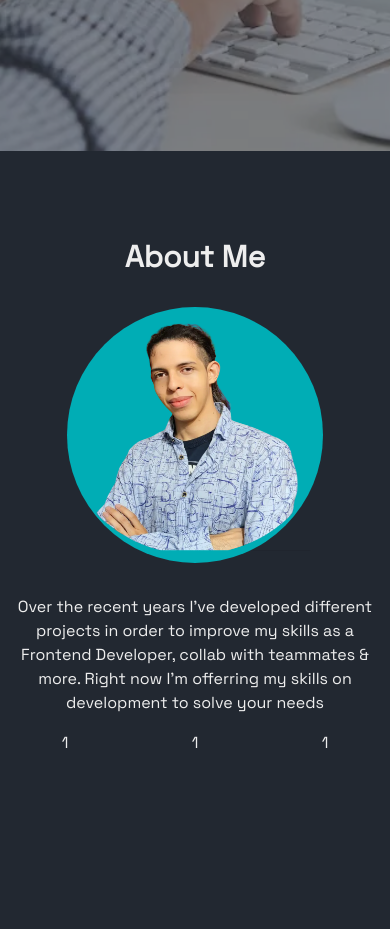
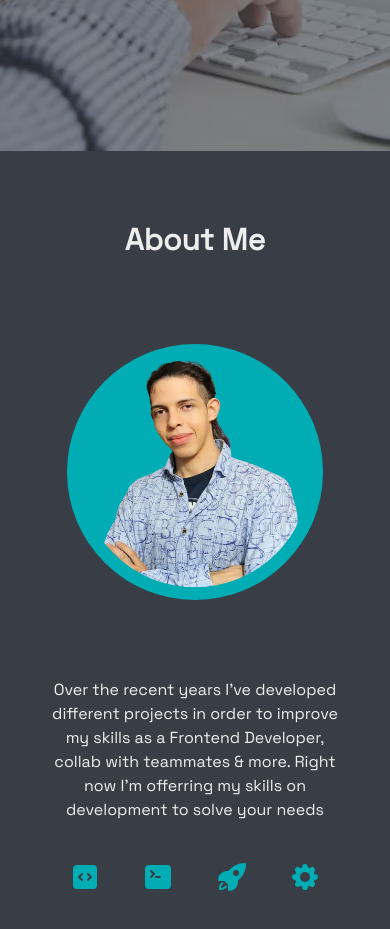
Before and after one commit to Felix7447/Felix-web-dev, a Next.js app: page /en in a window 390 px wide. Shown: the part 689-1618 px from the top of the page. Built offline with nearby package versions, Linux system fonts and the light colour scheme.

Commit message:
feat(About section): :art: Enhanced about styles & responsiveness

```diff
--- a/src/components/About.tsx
+++ b/src/components/About.tsx
@@ -7,12 +7,14 @@ import { About } from '@/aboutTypes'
 
 const About = ({ dictionary }: { dictionary: About }) => {
   return (
-    <section className='h-screen dark:bg-secondary bg-main py-20 text-center'>
-      <h1 className='text-3xl text-text my-2 font-bold'>{dictionary.title}</h1>
-      <div className='col-span-12 w-full flex justify-center items-center my-8 px-4'>
-        <figure className={`relative flex justify-center items-center w-64 h-64 dark:bg-main bg-text rounded-full`}>
+    <section className='grid grid-cols-12 min-h-screen dark:bg-primary bg-text py-10 px-8 lg:px-28 text-center'>
+      <h1 className='col-span-12 self-center text-3xl dark:text-text text-secondary my-2 font-bold md:text-5xl'>
+        {dictionary.title}
+      </h1>
+      <div className='col-span-12 w-full flex justify-center items-center my-8 px-4 md:col-span-4 lg:col-span-5 md:order-2'>
+        <figure className={`relative flex justify-center items-center w-64 h-64 md:w-56 md:h-56 lg:w-80 lg:h-80 bg-main rounded-full`}>
           <Image
-            className='scale-90'
+            className='scale-90 rounded-full'
             src={image}
             alt="Felix Reyna"
             fill
@@ -20,14 +22,27 @@ const About = ({ dictionary }: { dictionary: About }) => {
           />
         </figure>
       </div>
-      <aside className='grid grid-cols-12 justify-center text-text'>
-        <p className='col-span-12 px-4'>{dictionary.description}</p>
-        <div className="col-span-12 flex justify-around my-4">
-          <span>1</span>
-          <span>1</span>
-          <span>1</span>
-        </div>
+      <aside className='col-span-12 flex items-center dark:text-text text-secondary md:col-span-8 md:order-1 lg:col-start-2 lg:col-span-6'>
+        <p className='w-full px-4 md:text-left md:text-3xl'>{dictionary.description}</p>
       </aside>
+      <footer className="col-span-12 p-4 flex justify-around text-main lg:col-start-2 md:col-span-6 md:order-3 md:p-0">
+        <svg xmlns="http://www.w3.org/2000/svg" viewBox="0 0 24 24" fill="currentColor" className="w-8 h-8 md:w-16 md:h-16">
+          <path fillRule="evenodd" d="M3 6a3 3 0 013-3h12a3 3 0 013 3v12a3 3 0 01-3 3H6a3 3 0 01-3-3V6zm14.25 6a.75.75 0 01-.22.53l-2.25 2.25a.75.75 0 11-1.06-1.06L15.44 12l-1.72-1.72a.75.75 0 111.06-1.06l2.25 2.25c.141.14.22.331.22.53zm-10.28-.53a.75.75 0 000 1.06l2.25 2.25a.75.75 0 101.06-1.06L8.56 12l1.72-1.72a.75.75 0 10-1.06-1.06l-2.25 2.25z" clipRule="evenodd" />
+        </svg>
+
+        <svg xmlns="http://www.w3.org/2000/svg" viewBox="0 0 24 24" fill="currentColor" className="w-8 h-8 md:w-16 md:h-16">
+          <path fillRule="evenodd" d="M2.25 6a3 3 0 013-3h13.5a3 3 0 013 3v12a3 3 0 01-3 3H5.25a3 3 0 01-3-3V6zm3.97.97a.75.75 0 011.06 0l2.25 2.25a.75.75 0 010 1.06l-2.25 2.25a.75.75 0 01-1.06-1.06l1.72-1.72-1.72-1.72a.75.75 0 010-1.06zm4.28 4.28a.75.75 0 000 1.5h3a.75.75 0 000-1.5h-3z" clipRule="evenodd" />
+        </svg>
+
+        <svg xmlns="http://www.w3.org/2000/svg" viewBox="0 0 24 24" fill="currentColor" className="w-8 h-8 md:w-16 md:h-16">
+          <path fillRule="evenodd" d="M9.315 7.584C12.195 3.883 16.695 1.5 21.75 1.5a.75.75 0 01.75.75c0 5.056-2.383 9.555-6.084 12.436A6.75 6.75 0 019.75 22.5a.75.75 0 01-.75-.75v-4.131A15.838 15.838 0 016.382 15H2.25a.75.75 0 01-.75-.75 6.75 6.75 0 017.815-6.666zM15 6.75a2.25 2.25 0 100 4.5 2.25 2.25 0 000-4.5z" clipRule="evenodd" />
+          <path d="M5.26 17.242a.75.75 0 10-.897-1.203 5.243 5.243 0 00-2.05 5.022.75.75 0 00.625.627 5.243 5.243 0 005.022-2.051.75.75 0 10-1.202-.897 3.744 3.744 0 01-3.008 1.51c0-1.23.592-2.323 1.51-3.008z" />
+        </svg>
+
+        <svg xmlns="http://www.w3.org/2000/svg" viewBox="0 0 24 24" fill="currentColor" className="w-8 h-8 md:w-16 md:h-16">
+          <path fillRule="evenodd" d="M11.828 2.25c-.916 0-1.699.663-1.85 1.567l-.091.549a.798.798 0 01-.517.608 7.45 7.45 0 00-.478.198.798.798 0 01-.796-.064l-.453-.324a1.875 1.875 0 00-2.416.2l-.243.243a1.875 1.875 0 00-.2 2.416l.324.453a.798.798 0 01.064.796 7.448 7.448 0 00-.198.478.798.798 0 01-.608.517l-.55.092a1.875 1.875 0 00-1.566 1.849v.344c0 .916.663 1.699 1.567 1.85l.549.091c.281.047.508.25.608.517.06.162.127.321.198.478a.798.798 0 01-.064.796l-.324.453a1.875 1.875 0 00.2 2.416l.243.243c.648.648 1.67.733 2.416.2l.453-.324a.798.798 0 01.796-.064c.157.071.316.137.478.198.267.1.47.327.517.608l.092.55c.15.903.932 1.566 1.849 1.566h.344c.916 0 1.699-.663 1.85-1.567l.091-.549a.798.798 0 01.517-.608 7.52 7.52 0 00.478-.198.798.798 0 01.796.064l.453.324a1.875 1.875 0 002.416-.2l.243-.243c.648-.648.733-1.67.2-2.416l-.324-.453a.798.798 0 01-.064-.796c.071-.157.137-.316.198-.478.1-.267.327-.47.608-.517l.55-.091a1.875 1.875 0 001.566-1.85v-.344c0-.916-.663-1.699-1.567-1.85l-.549-.091a.798.798 0 01-.608-.517 7.507 7.507 0 00-.198-.478.798.798 0 01.064-.796l.324-.453a1.875 1.875 0 00-.2-2.416l-.243-.243a1.875 1.875 0 00-2.416-.2l-.453.324a.798.798 0 01-.796.064 7.462 7.462 0 00-.478-.198.798.798 0 01-.517-.608l-.091-.55a1.875 1.875 0 00-1.85-1.566h-.344zM12 15.75a3.75 3.75 0 100-7.5 3.75 3.75 0 000 7.5z" clipRule="evenodd" />
+        </svg>
+      </footer>
     </section>
   )
 }
--- a/src/components/Header.tsx
+++ b/src/components/Header.tsx
@@ -19,7 +19,7 @@ const header: React.FC<Props> = ({ dictionary }) => {
   const pathname = usePathname()
 
   return (
-    <header className='hidden sticky top-0 dark:bg-secondary bg-main h-20 py-2 justify-between items-center md:flex'>
+    <header className='hidden z-20 sticky top-0 dark:bg-secondary bg-main h-20 py-2 justify-between items-center md:flex'>
       <nav className='ml-12'>
         <ul className='flex items-center gap-4 text-text'>
           <li>
```
